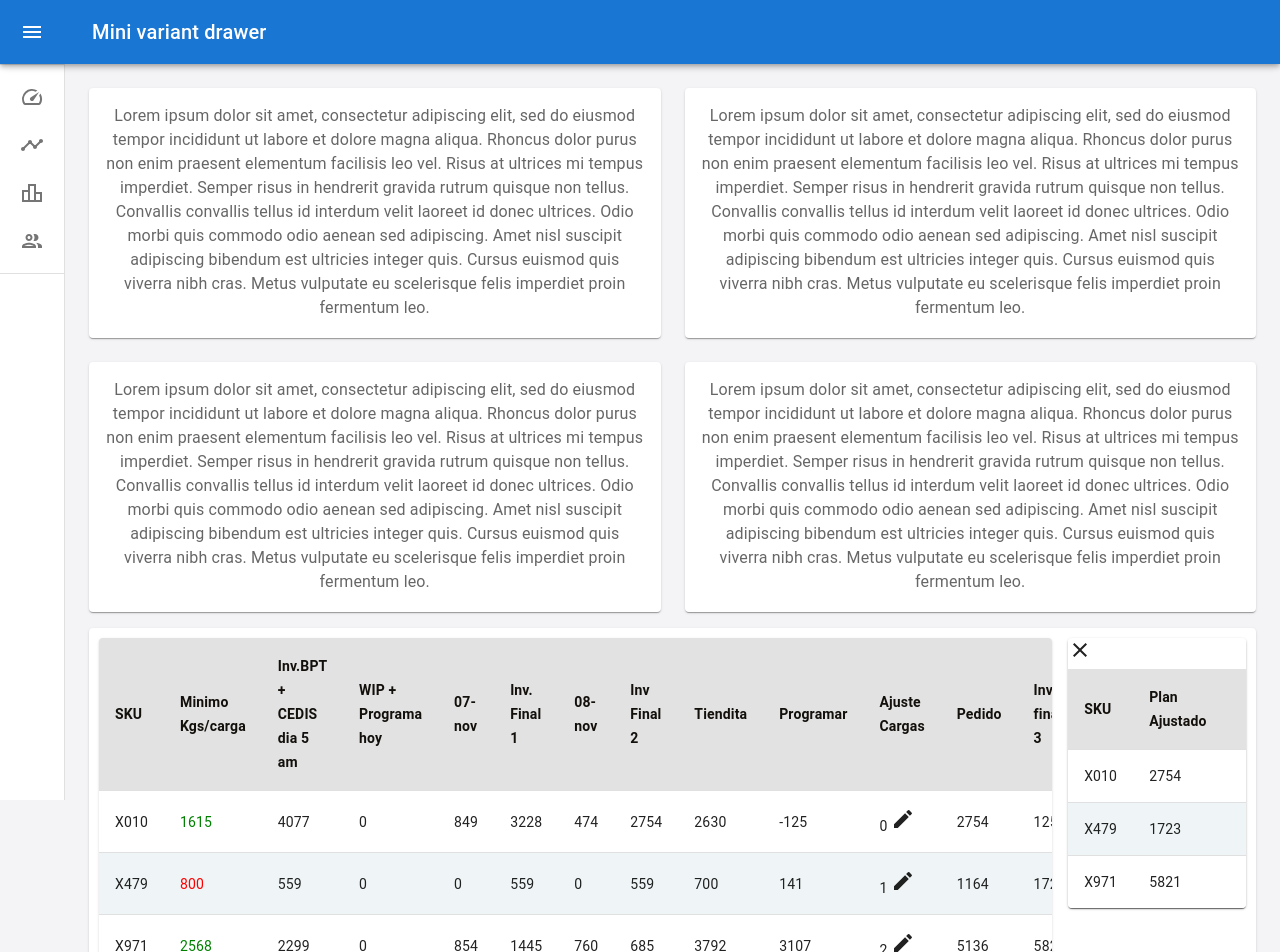
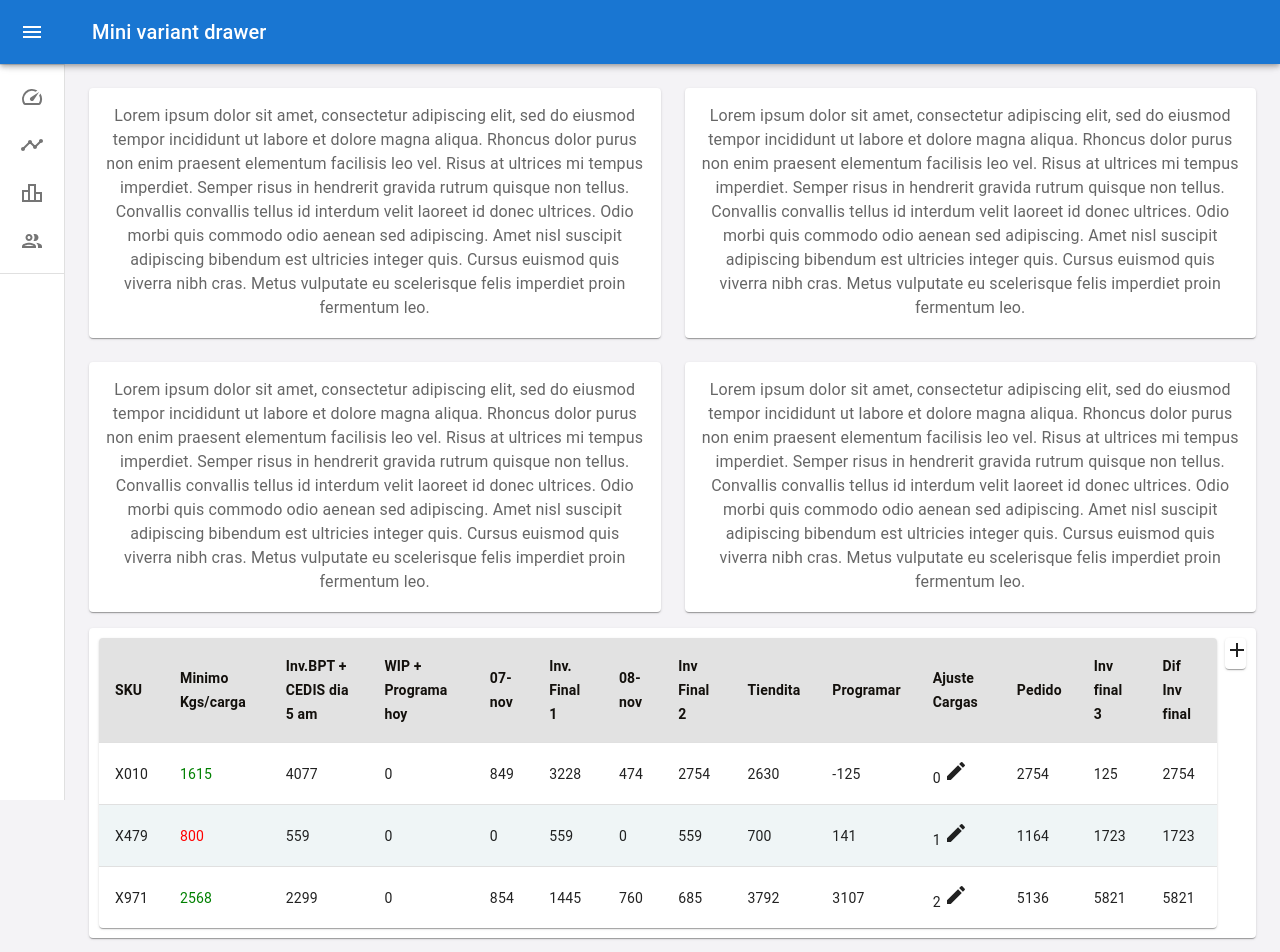
Before and after one commit to ZoiloMendoza/tabla_excel, a React (Create React App) app: page / in a window 1280 px wide. Shown: the top 952 px of the page. Built offline with nearby package versions, Linux system fonts and the light colour scheme.

Commit message:
update Tabla y TablaDinamica

```diff
--- a/src/components/Tabla.js
+++ b/src/components/Tabla.js
@@ -10,6 +10,8 @@ import Paper from '@mui/material/Paper';
 import CreateIcon from '@mui/icons-material/Create';
 import SaveIcon from '@mui/icons-material/Save';
 import { styled } from '@mui/material/styles';
+import ClearIcon from '@mui/icons-material/Clear';
+import AddIcon from '@mui/icons-material/Add';
 import TablaDinamica from './TablaDinamica';
 import Grid from '@mui/material/Grid';
 
@@ -90,7 +92,7 @@ function Cell({ column, value, isEditing, handleChange, handleEdit, handleSave }
 export default function Tabla() {
   const [data, setData] = useState(dataInicial);
   const [editingCell, setEditingCell] = useState(null);
-
+  const [ocultarTablaDinamica, setOcultarTablaDinamica] = useState(false);
   const handleEditClick = (rowIndex) => {
     setEditingCell(rowIndex);
   };
@@ -104,17 +106,20 @@ export default function Tabla() {
     // Actualizar el valor de la celda en la fila rowIndex
     const newValue = e.target.value;
     const updatedData = data.map((row, index) =>
-        index === rowIndex ? { ...row, 'Ajuste Cargas': newValue } : row
+      index === rowIndex ? { ...row, "Ajuste Cargas": newValue } : row
     );
 
     setData(updatedData);
   };
 
-   console.log(editingCell, 'editingCell')
+  const handleOcultarTablaDinamica = () => {
+    setOcultarTablaDinamica(!ocultarTablaDinamica);
+  };
+  //columns={40} revisar
   return (
     <Paper sx={{ padding: "10px" }}>
-        <Grid container spacing={2} columns={12}>
-          <Grid item xs={10}>
+      <Grid container spacing={1} columns={40}>
+        <Grid item xs={ocultarTablaDinamica ? 34 : 39}>
           <TableContainer component={Paper}>
             <Table sx={{ minWidth: 650 }} aria-label="simple table">
               <TableHead>
@@ -135,8 +140,7 @@ export default function Tabla() {
                         column={column}
                         value={row[column]}
                         isEditing={
-                            rowIndex === editingCell &&
-                            column === "Ajuste Cargas"
+                          rowIndex === editingCell && column === "Ajuste Cargas"
                         }
                         handleChange={(e) => handleChange(e, rowIndex)}
                         handleEdit={() => handleEditClick(rowIndex)}
@@ -149,8 +153,8 @@ export default function Tabla() {
             </Table>
           </TableContainer>
         </Grid>
-          <Grid item xs={2}>
-            <TablaDinamica />
+        <Grid item xs={ocultarTablaDinamica ? 6 : 1}>
+          {ocultarTablaDinamica ? <><ClearIcon onClick={handleOcultarTablaDinamica} sx={{textAlign:'center'}}/><TablaDinamica/></> : <Paper><AddIcon onClick={handleOcultarTablaDinamica} sx={{textAlign:'center'}}/></Paper> }
         </Grid>
       </Grid>
     </Paper>
--- a/src/components/TablaDinamica.js
+++ b/src/components/TablaDinamica.js
@@ -1,5 +1,5 @@
 import * as React from 'react';
-import { useState } from 'react';
+//import { useState } from 'react';
 import Table from '@mui/material/Table';
 import TableBody from '@mui/material/TableBody';
 import TableCell, { tableCellClasses } from '@mui/material/TableCell';
@@ -7,8 +7,6 @@ import TableContainer from '@mui/material/TableContainer';
 import TableHead from '@mui/material/TableHead';
 import TableRow from '@mui/material/TableRow';
 import Paper from '@mui/material/Paper';
-import ClearIcon from '@mui/icons-material/Clear';
-import AddIcon from '@mui/icons-material/Add';
 import { styled } from '@mui/material/styles';
 
 const dataInicial = [
@@ -54,22 +52,12 @@ function Cell({value}) {
     );
 }
 
-export default function TablaDinamica() {
+export default function TablaDinamica({funcionOcultar}) {
     //const [data, setData] = useState(dataInicial);
-    const [ocultar, setOcultar] = useState(false);
-
-    const handleOcultar = () => {
-      setOcultar(!ocultar);
-    };
-    if(ocultar){
-        return <Paper><AddIcon onClick={handleOcultar}/></Paper>
-    }
-
-   console.log(ocultar, 'ocultar')
     return (
       <Paper>
       <TableContainer component={Paper}>
-      <ClearIcon onClick={handleOcultar}/>
+
         <Table sx={{ minWidth: 180 }} aria-label="simple table">
 
           <TableHead>
```
Lines whose indentation alone changed are shown as unchanged.
